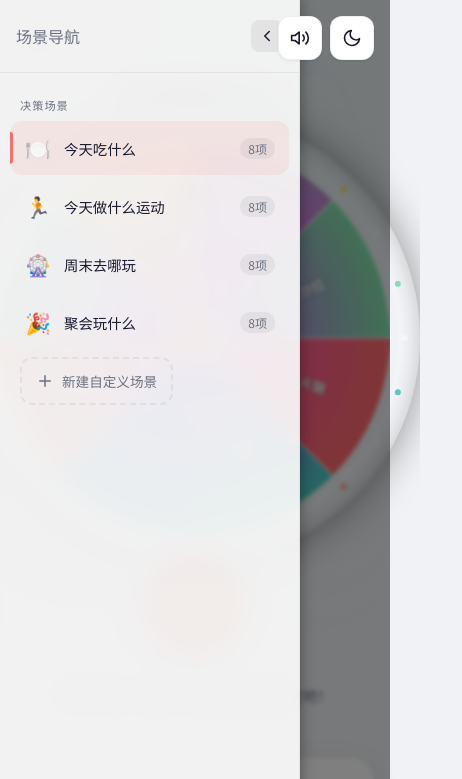
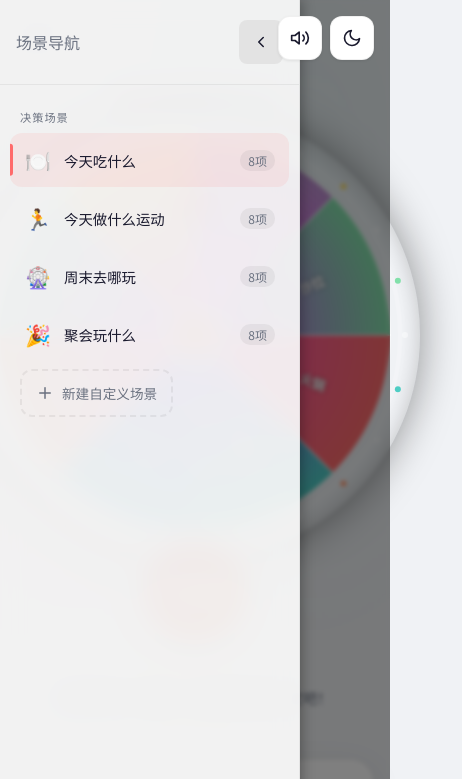
Before and after one commit to Ansel-AAbond/PickOneNow, a plain HTML site: page index.html in a window 390 px wide. Both pictures are taken after a click on the button 38 px from the left and 38 px from the top of the page. Shown: the top 779 px of the page, 462 px wide, since content can reach past the window. Drawn offline with nearby package versions, Linux system fonts and the light colour scheme; a web font is replaced by a local one.

Commit message:
Add files via upload

```diff
--- a/index.html
+++ b/index.html
@@ -174,12 +174,14 @@
       background: var(--sidebar-bg);
       backdrop-filter: blur(12px);
       border-right: 1px solid var(--sidebar-border);
+      /* 【移动端修复】层级高于遮罩层（99），确保侧边栏在遮罩之上 */
       z-index: 100;
       display: flex;
       flex-direction: column;
       transition: width 0.35s cubic-bezier(0.4, 0, 0.2, 1), transform 0.35s ease, background-color 0.4s ease;
       box-shadow: var(--shadow-sm);
-      overflow: hidden;
+      /* 【移动端修复】移除 overflow: hidden，防止裁剪侧边栏内部的收起按钮 */
+      /* 原 overflow: hidden 用于折叠效果，改用 clip-path 或其他方式处理 */
     }
 
     .sidebar.collapsed {
@@ -211,6 +213,10 @@
     }
 
     .sidebar-toggle {
+      /* 【移动端修复】确保收起按钮层级最高，不被转盘或标题遮挡 */
+      /* 使用 position: relative + z-index 确保按钮在 sidebar 内部层级最高 */
+      position: relative;
+      z-index: 10;
       width: 32px;
       height: 32px;
       border: none;
@@ -223,6 +229,26 @@
       justify-content: center;
       transition: all 0.2s ease;
       flex-shrink: 0;
+      /* 【移动端修复】确保按钮可点击，增加触控热区 */
+      touch-action: manipulation;
+      -webkit-tap-highlight-color: transparent;
+      /* 【移动端修复】防止按钮被父元素 overflow: hidden 裁剪 */
+      transform: translateZ(0);
+    }
+
+    /* 【移动端修复】增大侧边栏收起按钮的触控热区，确保手机点击有效 */
+    @media (max-width: 768px) {
+      .sidebar-toggle {
+        width: 44px;
+        height: 44px;
+        /* 【移动端修复】确保按钮在移动端有足够大的点击区域（44x44 是 iOS 推荐最小触控尺寸） */
+        min-width: 44px;
+        min-height: 44px;
+      }
+      .sidebar-toggle svg {
+        width: 22px;
+        height: 22px;
+      }
     }
 
     .sidebar-toggle:hover {
@@ -1226,31 +1252,35 @@
       }
 
       .container {
-        padding: 70px 16px 24px;
+        /* 【移动端垂直间距优化】显著增加上下内边距，避免转盘顶天立地 */
+        padding: 80px 16px 60px;
       }
 
       /* 【移动端布局优化】增大标题区域间距，避免转盘与文字视觉拥挤 */
       .theme-header {
+        /* 显著增大标题与下方转盘的间距，提供舒适呼吸感 */
         margin-bottom: 24px;
       }
 
       .theme-header .theme-title {
-        font-size: 1.8rem;
+        font-size: 1.6rem;
+        /* 增大标题与副标题间距 */
         margin-bottom: 8px;
       }
 
       .theme-header .theme-subtitle {
-        font-size: 0.95rem;
+        font-size: 0.9rem;
+        /* 增大副标题与下方转盘间距 */
         margin-bottom: 16px;
       }
 
       /* 移动端转盘容器尺寸自适应 */
-      /* 使用更小的 clamp 范围，确保转盘在手机上有足够的呼吸空间 */
+      /* 【关键修复】显著缩小转盘尺寸，避免在手机上顶天立地 */
       .wheel-container {
-        width: clamp(240px, 75vw, 360px);
-        height: clamp(240px, 75vw, 360px);
-        /* 增加转盘上下间距 */
-        margin-bottom: 20px;
+        width: clamp(220px, 68vw, 320px);
+        height: clamp(220px, 68vw, 320px);
+        /* 显著增加转盘下方间距，避免按钮紧贴转盘 */
+        margin-bottom: 24px;
       }
 
       /* 移动端转盘光晕效果缩小 */
@@ -1262,7 +1292,19 @@
 
       /* 移动端按钮与转盘间距优化 */
       .spin-btn {
+        /* 增大按钮与转盘间距 */
         margin-top: 16px;
+      }
+
+      /* 移动端提示文字间距优化 */
+      .hint-text {
+        margin-top: 16px;
+      }
+
+      /* 【移动端修复】增大选项列表区域上间距 */
+      .options-section {
+        margin-top: 24px;
+      }
       }
     }
 
@@ -2855,11 +2897,24 @@
       });
 
       // 侧边栏展开/收起
-      // 【移动端修复】同时监听 click 和 touchend 事件，确保手机端点击有效
-      dom.sidebarToggle.addEventListener('click', toggleSidebar);
+      // 【移动端修复】在手机上点击收起按钮时，调用 closeMobileSidebar 而不是 toggleSidebar
+      // toggleSidebar 只切换 collapsed 类（桌面端折叠效果），对移动端无效
+      dom.sidebarToggle.addEventListener('click', () => {
+        // 移动端优先判断：如果侧边栏处于 mobile-open 状态，则收起它
+        if (window.innerWidth <= 768 && dom.sidebar.classList.contains('mobile-open')) {
+          closeMobileSidebar();
+        } else {
+          toggleSidebar();
+        }
+      });
       dom.sidebarToggle.addEventListener('touchend', (e) => {
         e.preventDefault();
-        toggleSidebar();
+        // 【移动端修复】触摸事件同样需要判断移动端状态
+        if (window.innerWidth <= 768 && dom.sidebar.classList.contains('mobile-open')) {
+          closeMobileSidebar();
+        } else {
+          toggleSidebar();
+        }
       });
 
       // 移动端汉堡菜单
```
